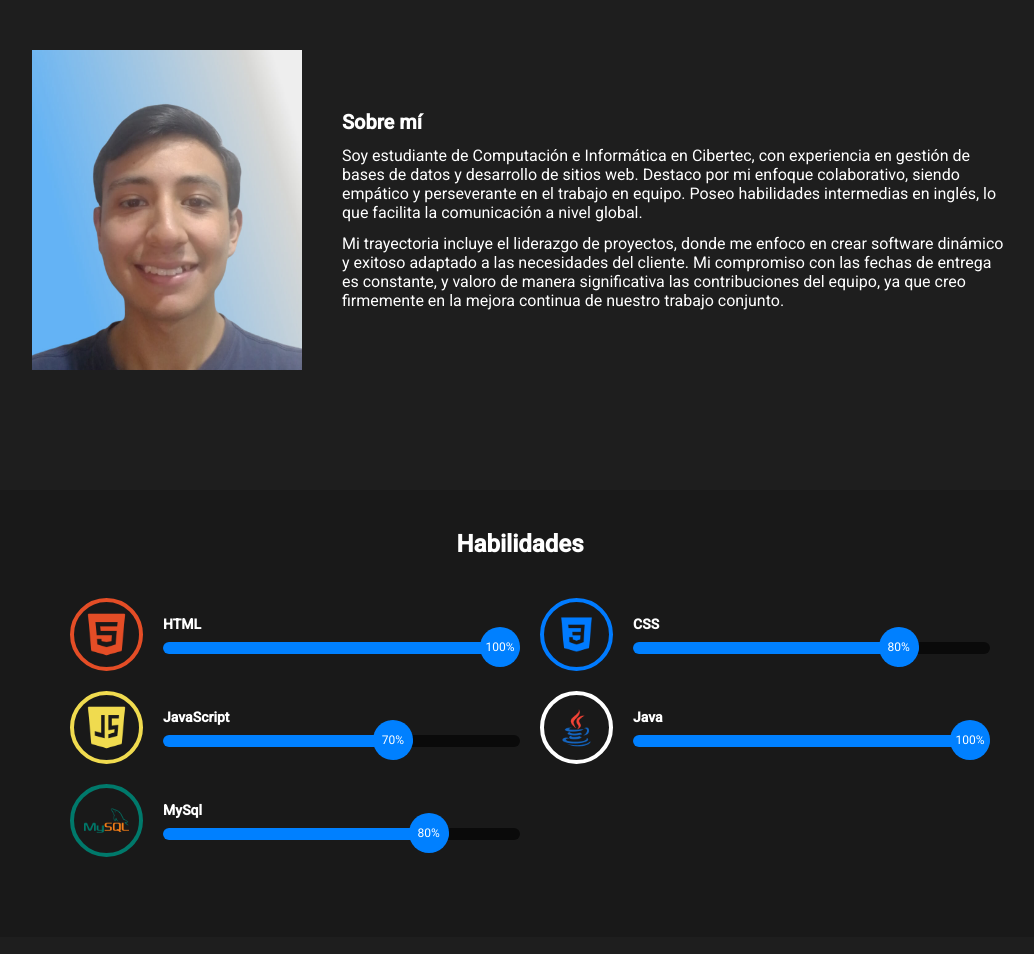
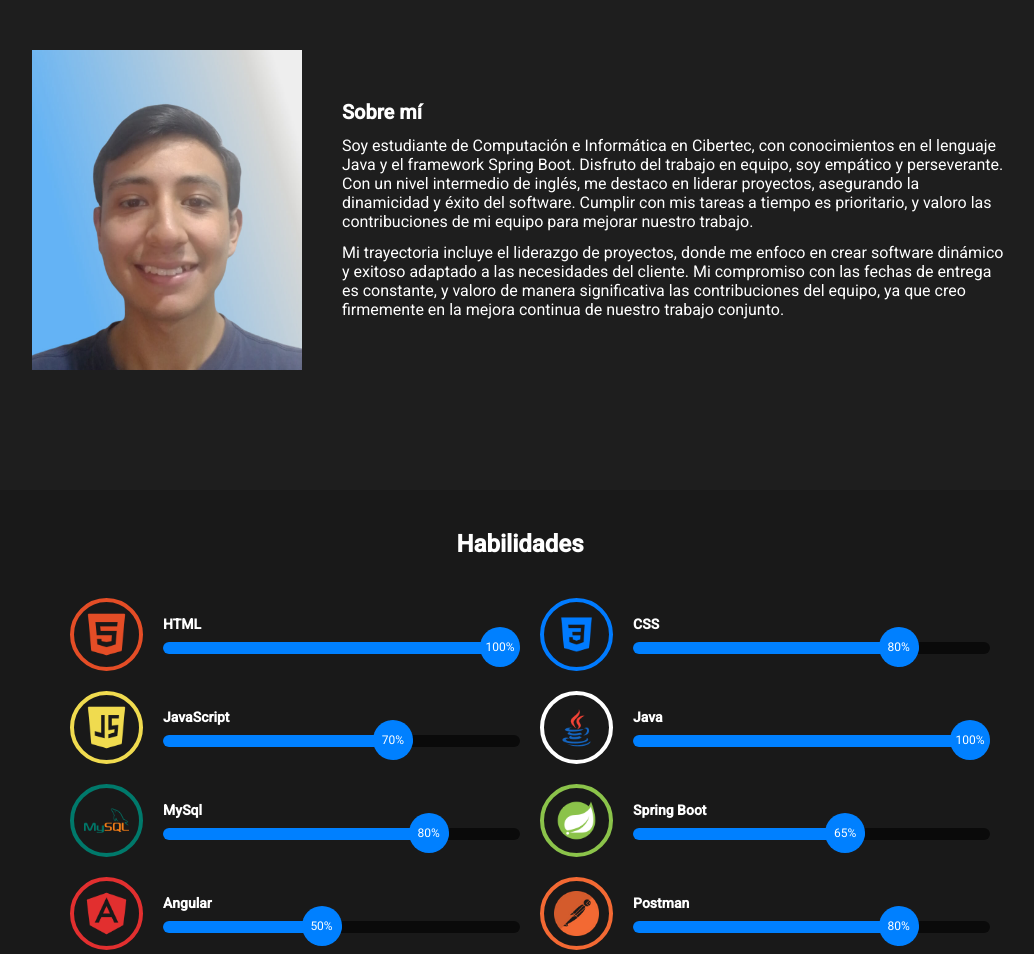
Before and after one commit to Enzolg03/WEB_CV, a plain HTML site: page index.html in a window 1280 px wide. Shown: the part 820-1774 px from the top of the page, without its empty margins (120-1154 px from the left). Drawn offline with Linux system fonts and the light colour scheme; some packages are replaced by stand-ins of ours; a script that the page names is missing.

Commit message:
agreando nuevas skills y nuevo proyecto API REST

```diff
--- a/index.html
+++ b/index.html
@@ -33,7 +33,7 @@
                 </div>
                 <div class="info-container">
                     <h1>Enzo Limay</h1>
-                    <p>Desarrollador y Analista de Front-End</p>
+                    <p>Desarrollador y Analista de Back-End</p>
                     <button>Conoce más</button>
                 </div>
             </div>
@@ -45,7 +45,13 @@
                 </div>
                 <div class="desc-info-container">
                     <h2>Sobre mí</h2>
-                    <p>Soy estudiante de Computación e Informática en Cibertec, con experiencia en gestión de bases de datos y desarrollo de sitios web. Destaco por mi enfoque colaborativo, siendo empático y perseverante en el trabajo en equipo. Poseo habilidades intermedias en inglés, lo que facilita la comunicación a nivel global.</p>
+                    <p>Soy estudiante de Computación e Informática en Cibertec, con
+                        conocimientos en el lenguaje Java y el framework Spring Boot. Disfruto
+                        del trabajo en equipo, soy empático y perseverante. Con un nivel
+                        intermedio de inglés, me destaco en liderar proyectos, asegurando la
+                        dinamicidad y éxito del software. Cumplir con mis tareas a tiempo es
+                        prioritario, y valoro las contribuciones de mi equipo para mejorar nuestro
+                        trabajo. </p>
                     <p>Mi trayectoria incluye el liderazgo de proyectos, donde me enfoco en crear software dinámico y exitoso adaptado a las necesidades del cliente. Mi compromiso con las fechas de entrega es constante, y valoro de manera significativa las contribuciones del equipo, ya que creo firmemente en la mejora continua de nuestro trabajo conjunto.</p>
                 </div>
             </article>
@@ -121,6 +127,48 @@
                         </div></div>
                     </div>
                 </div>
+
+                <div class="skill">
+                    <div class="skill__icon spring-boot">
+                        <img src="./assets/icons/spring-boot.png" alt="spring html">
+                    </div>
+                    <div class="skill__info">
+                        <h3>Spring Boot</h3>
+                        <div class="progress spring-boot">
+                            <div class="progress-bar" data-progress="65">
+                                <div class="ball"><span class="per">1</span></div>
+                            </div>
+                        </div>
+                    </div>
+                </div>
+
+                <div class="skill">
+                    <div class="skill__icon angular">
+                        <img src="./assets/icons/angular.png" alt="angular html">
+                    </div>
+                    <div class="skill__info">
+                        <h3>Angular</h3>
+                        <div class="progress angular">
+                            <div class="progress-bar" data-progress="50">
+                                <div class="ball"><span class="per">1</span></div>
+                            </div>
+                        </div>
+                    </div>
+                </div>
+
+                <div class="skill">
+                    <div class="skill__icon postman">
+                        <img src="./assets/icons/postman.png" alt="postman html">
+                    </div>
+                    <div class="skill__info">
+                        <h3>Postman</h3>
+                        <div class="progress postman">
+                            <div class="progress-bar" data-progress="80">
+                                <div class="ball"><span class="per">1</span></div>
+                            </div>
+                        </div>
+                    </div>
+                </div>
             </div>
         </section>
         <section class="portfolio" id="portfolio">
@@ -145,7 +193,7 @@
                             <img src="./assets/imgs/vg-integradores.JPG" alt="vista previa vg integradores">
                                 <div class="gradient">
                                 <div class="content">
-                                    <h2>Proyecto Creativo</h2>
+                                    <h2>Proyecto Académico</h2>
                                 </div>
                             </div>
                         </a>
@@ -159,7 +207,7 @@
                             <img src="./assets/imgs/smart-bytes.JPG" alt="vista previa smart bytes">
                                 <div class="gradient">
                                 <div class="content">
-                                    <h2>Proyecto Creativo</h2>
+                                    <h2>Proyecto HTML, CSS y JS</h2>
                                 </div>
                             </div>
                         </a>
@@ -172,7 +220,7 @@
                             <img src="./assets/imgs/inspeccion-smv.png" alt="vista previa vision security">
                                 <div class="gradient">
                                 <div class="content">
-                                    <h2>Proyecto Creativo</h2>
+                                    <h2>Proyecto Spring Boot</h2>
                                 </div>
                             </div>
                         </a>
@@ -181,16 +229,16 @@
                 </div>
                 <div class="project">
                     <div class="image-project-container">
-                        <a href="https://github.com/Enzolg03/INSPECCION_SMV" class="project-link">
-                            <img src="./assets/imgs/inspeccion-smv.png" alt="vista previa inspeción smv">
+                        <a href="https://github.com/Enzolg03/ViajaMas/" class="project-link">
+                            <img src="./assets/imgs/ViajaMas.jpg" alt="vista previa viaja más">
                                 <div class="gradient">
                                 <div class="content">
-                                    <h2>Proyecto Creativo</h2>
+                                    <h2>Proyecto API REST</h2>
                                 </div>
                             </div>
                         </a>
                     </div>
-                    <h2>INSPECIÓN SMV</h2>
+                    <h2>VIAJA MÁS</h2>
                 </div>
             </div>
 
--- a/style.css
+++ b/style.css
@@ -236,6 +236,15 @@ header {
 .skill__icon.mysql{
     border: 4px solid #00796B;
 }
+.skill__icon.spring-boot{
+    border: 4px solid #8bc34a;
+}
+.skill__icon.angular{
+    border: 4px solid #E22F2F;
+}
+.skill__icon.postman{
+    border: 4px solid #f36933;
+}
 
 .skill__icon img {
     width: 100%;
@@ -342,7 +351,7 @@ img{
     width: 100%;
     opacity: 0;
     transition: .5s ease;
-    background: rgb(0, 128, 255,0.5);
+    background: rgba(0, 128, 255, 0.616);
 }
 
 .image-project-container:hover .gradient{
```
Also changed, not shown: assets/icons/angular.png (added), assets/icons/postman.png (added), assets/icons/spring-boot.png (added), assets/imgs/ViajaMas.jpg (added).
